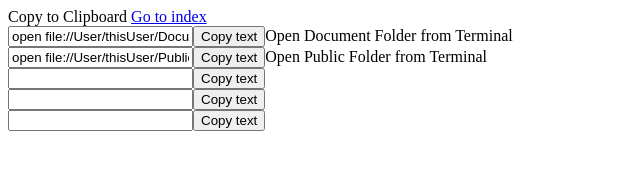
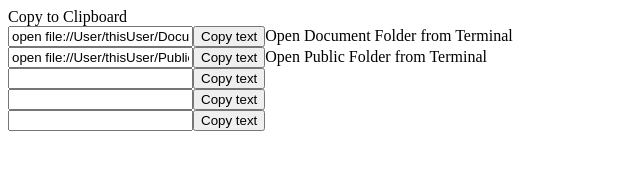
Before and after one commit to fumer555/remoteOperation2, a plain HTML site: page usingJSONfile.html in a window 1280 px wide. Shown: the full height of the page, 0-640 px from the left. Drawn offline with nearby package versions, Linux system fonts and the light colour scheme.

Commit message:
Update usingJSONfile.html

```diff
--- a/usingJSONfile.html
+++ b/usingJSONfile.html
@@ -7,8 +7,6 @@
 
 <body>
 <hy>Copy to Clipboard</hy>
-<a href="../../index.html">Go to index</a>
-
 
 <br>
 <div id="container">
```
